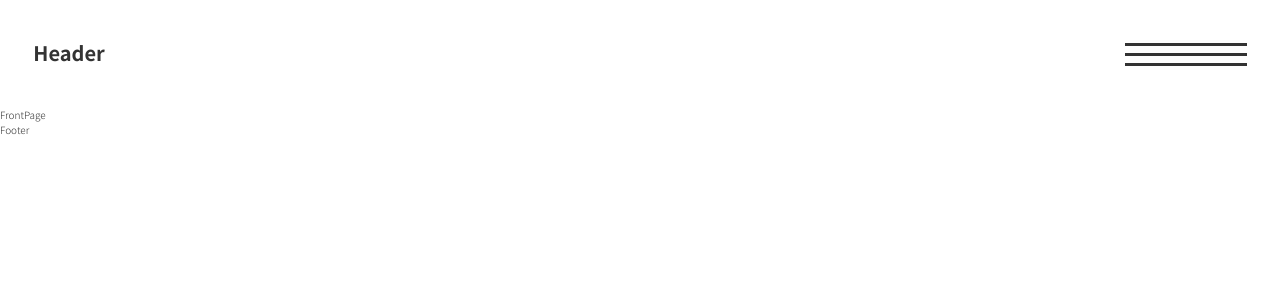
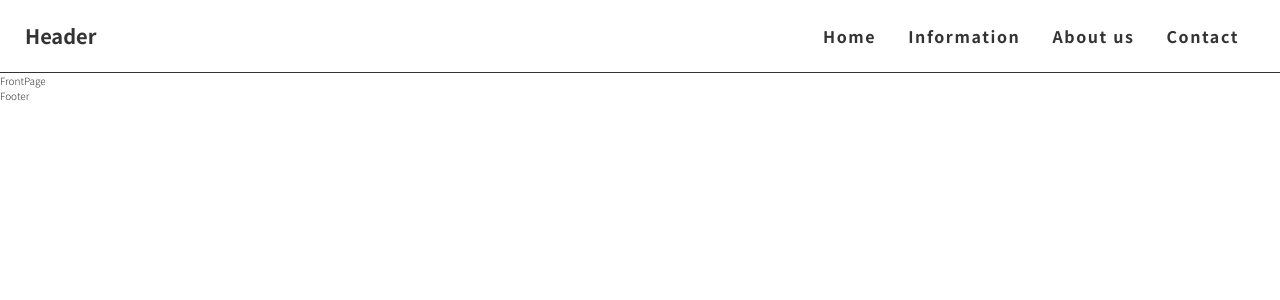
Before and after one commit to masayuki-abe/nuxt-sample, a Nuxt app: page / in a window 1280 px wide. Shown: the top 300 px of the page. Built offline with nearby package versions, Linux system fonts and the light colour scheme.

Commit message:
メニューの修飾・1024以上のときはメニューを初期表示

```diff
--- a/components/atoms/buttons/hamburger.vue
+++ b/components/atoms/buttons/hamburger.vue
@@ -58,4 +58,16 @@ export default {
     }
   }
 }
+
+@include tab() {
+.btn-hamburger{
+  width: 5%;
+}
+}
+
+@include lap() {
+.btn-hamburger{
+  @include dis(none);
+}
+}
 </style>
--- a/components/molecules/lists/navilist.vue
+++ b/components/molecules/lists/navilist.vue
@@ -1,10 +1,79 @@
 <template>
-  <ul>
-    <li>test1</li>
-    <li>test2</li>
-    <li>test3</li>
-    <li>test4</li>
-    <li>test5</li>
-    <li>test6</li>
+  <ul class="navilist">
+    <li>
+      <Nuxt-link to="/">
+        Home
+      </Nuxt-link>
+    </li>
+    <li>
+      <Nuxt-link to="/information/">
+        Information
+      </Nuxt-link>
+    </li>
+    <li>
+      <Nuxt-link to="/about/">
+        About us
+      </Nuxt-link>
+    </li>
+    <li>
+      <Nuxt-link to="/contact/">
+        Contact
+      </Nuxt-link>
+    </li>
   </ul>
 </template>
+
+<style lang="scss" scoped>
+.navilist{
+  @include dflex(fe, fe);
+
+  list-style: none;
+  flex-direction: column;
+
+  li{
+    a{
+      @include dis(block);
+      @include fontSet(42, 42, 100, $tab);
+
+      padding: .5em 1em;
+      color: $dark;
+      font-weight: 700;
+      text-decoration: none;
+    }
+  }
+}
+
+@include tab() {
+.navilist{
+  li{
+    a{
+      @include fontSet(28, 28, 100, $tab);
+    }
+  }
+}
+}
+
+@include lap() {
+.navilist{
+  @include dflex(fe, c);
+
+  flex-direction: row;
+
+  li{
+    a{
+      @include dis(block);
+      @include fontSet(16, 16, 100, $lap);
+
+      margin: 0 .8em;
+      padding: .2em;
+      transition: background .6s ease, color .6s ease;
+
+      &:hover{
+        background-color: $dark;
+        color: $white;
+      }
+    }
+  }
+}
+}
+</style>
--- a/components/organisms/HtmlHeader.vue
+++ b/components/organisms/HtmlHeader.vue
@@ -14,7 +14,7 @@
       @leave="leave"
     >
       <nav
-        v-show="gnaviOn"
+        v-if="gnaviOn || !isMobile"
         class="gnavi"
       >
         <NaviList />
@@ -34,8 +34,22 @@ export default {
   },
   data () {
     return {
-      gnaviOn: false
+      gnaviOn: false,
+      wWidth: 1025
     }
+  },
+  computed: {
+    isMobile () {
+      return this.wWidth < 1024
+    }
+  },
+  mounted () {
+    this.wWidth = window.innerWidth
+    this.$nextTick(() => {
+      window.addEventListener('resize', () => {
+        this.wWidth = window.innerWidth
+      })
+    })
   },
   methods: {
     toggleMenu () {
@@ -61,6 +75,7 @@ export default {
 #header{
   position: relative;
   padding: per(20, $tab);
+  border-bottom: 1px $dark solid;
 
   .header__inner{
     position: relative;
@@ -79,8 +94,31 @@ export default {
     top: 100%;
     z-index: 900;
     width: 100%;
-    background-color: $white;
     transition: height .6s ease;
   }
 }
+
+@include lap() {
+#header{
+  @include dflex(sb, c);
+
+  position: relative;
+  padding: per(20, $lap);
+
+  .header__inner{
+    width: auto;
+
+    h1{
+      padding: 0;
+    }
+  }
+
+  .gnavi{
+    overflow: visible;
+    position: static;
+    width: auto;
+    transition: none;
+  }
+}
+}
 </style>
```
